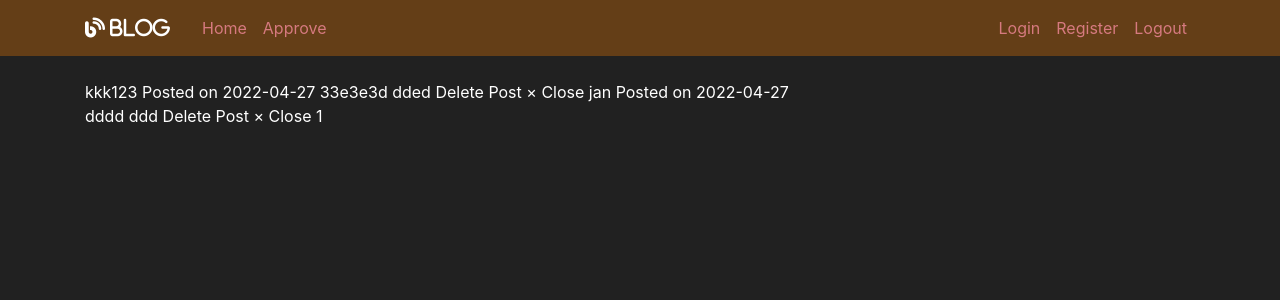
After one commit to janabdullahi/blog, a Flask app: page /approvals in a window 1280 px wide. The commit adds this page. Shown: the top 300 px of the page. Run offline with Flask 2, Linux system fonts and the light colour scheme; data comes from the database, SQL or seed files in the repository; both versions use the stored data as it was after the commit; some libraries are stand-ins or nearby versions.

```diff
--- a/flaskblog/routes.py
+++ b/flaskblog/routes.py
@@ -1,10 +1,10 @@
 import os
 import secrets
 from PIL import Image
-from flask import render_template, url_for, flash, redirect, request
+from flask import render_template, url_for, flash, redirect, request,abort
 from flaskblog import app, db, bcrypt
 from flaskblog.forms import RegistrationForm, LoginForm, UpdateAccountForm,PostForm
-from flaskblog.models import User, Post
+from flaskblog.models import User, Post,PostLike
 from flask_login import login_user, current_user, logout_user, login_required
 
 
@@ -45,10 +45,14 @@ def login():
         user = User.query.filter_by(email=form.email.data).first()
         if user and bcrypt.check_password_hash(user.password, form.password.data):
             login_user(user, remember=form.remember.data)
+             #role
+            if user.role == 3:
+                return redirect(url_for('home'))
+
             next_page = request.args.get('next')
             return redirect(next_page) if next_page else redirect(url_for('home'))
         else:
-            flash('Login Unsuccessful. Please check email and password', 'danger')
+            flash('Unsuccessful Login . Please enter valid email and password', 'danger')
     return render_template('login.html', title='Login', form=form)
 
 
@@ -104,6 +108,83 @@ def new_post():
         post=Post(title=form.title.data,content=form.content.data,author=current_user)
         db.session.add(post)
         db.session.commit()
-        flash('Your post has been created!', 'success')
+        flash('Your post has been created successfully!', 'success')
         return redirect(url_for('home'))
-    return render_template('create_post.html', title='New Post',form=form)
+    return render_template('create_post.html', title='New Post',
+    form=form,legend="Creating The New Post")
+
+@app.route("/post/<int:post_id>")
+def post(post_id):
+    post = Post.query.get_or_404(post_id)
+    return render_template('post.html', title=post.title, post=post)
+
+
+
+@app.route("/post/<int:post_id>/update", methods=['GET', 'POST'])
+@login_required
+def update_post(post_id):
+    post = Post.query.get_or_404(post_id)
+    if post.author != current_user:
+        abort(403)
+    form = PostForm()
+    if form.validate_on_submit():
+        post.title = form.title.data
+        post.content = form.content.data
+        db.session.commit()
+        flash(' updated!', 'success')
+        return redirect(url_for('post', post_id=post.id))
+    elif request.method == 'GET':
+        form.title.data = post.title
+        form.content.data = post.content
+    return render_template('create_post.html', title='Update Post',
+                           form=form, legend='Update Post')
+
+
+
+@app.route("/post/<int:post_id>/delete", methods=['POST'])
+@login_required
+def delete_post(post_id):
+    post = Post.query.get_or_404(post_id)
+    if current_user.id==4:
+        db.session.delete(post)
+        db.session.commit()
+        flash('deleted!', 'success')
+        return redirect(url_for('home'))
+    if post.author != current_user:
+        abort(403)
+    db.session.delete(post)
+    db.session.commit()
+    flash('deleted!', 'success')
+    return redirect(url_for('home'))
+
+
+@app.route('/like/<int:post_id>/<action>')
+@login_required
+def like_action(post_id, action):
+    post = Post.query.filter_by(id=post_id).first_or_404()
+    if action == 'like':
+        current_user.like_post(post)
+        db.session.commit()
+    if action == 'unlike':
+        current_user.unlike_post(post)
+        db.session.commit()
+    return redirect(request.referrer)
+
+
+@app.route("/approvals")
+def approvals():
+    page = request.args.get('page', 1, type=int)
+    posts = Post.query.filter_by(is_approved=False).order_by(Post.date_posted.desc()).paginate(page=page, per_page=5)
+
+    return render_template('approvals_posts.html', posts=posts)
+
+
+@app.route("/post/<int:post_id>/approve", methods=['GET', 'POST'])
+@login_required
+def approve_post(post_id):
+    post = Post.query.get_or_404(post_id)
+    post.is_approved = True
+    db.session.commit()
+    flash('Post has been approved!', 'success')
+
+    return redirect(url_for('approvals'))
--- a/flaskblog/static/main.css
+++ b/flaskblog/static/main.css
@@ -11,7 +11,9 @@ body {
   .bg-steel {
     background-color: hsla(30, 100%, 50%, .3);
   }
-
+  .likes-buttons{
+    border: none;
+  }
   .site-header .navbar-nav .nav-link {
     color: rgb(214, 122, 127);;
   }
--- /dev/null
+++ b/flaskblog/templates/approvals_posts.html
@@ -0,0 +1,18 @@
+{% extends "layout.html" %} {% block content %}
+{% if posts.items %}
+{% for post in posts.items %}
+
+{{ post.author.username }} Posted on {{ post.date_posted.strftime('%Y-%m-%d') }}
+{% if current_user.is_admin == True %}
+ Delete
+{% endif %}
+{{ post.title }}
+{{ post.content }}
+Delete Post
+×
+Close
+
+{% endfor %} {% else %}
+No post to approve...
+
+{% endif %} {% for page_num in posts.iter_pages( left_edge=1, right_edge=1, left_current=1, right_current=2 ) %} {% if page_num %} {% if posts.page == page_num %} {{ page_num }} {% else %} {{ page_num }} {% endif %} {% else %} ... {% endif %} {% endfor %} {% endblock %}
--- a/flaskblog/templates/create_post.html
+++ b/flaskblog/templates/create_post.html
@@ -4,7 +4,7 @@
     <form method="POST" action="">
         {{ form.hidden_tag() }}
         <fieldset class="form-group">
-            <legend class="border-bottom mb-4">Creating New Post</legend>
+            <legend class="border-bottom mb-4">{{ legend }}</legend>
             <div class="form-group">
                 {{ form.title.label(class="form-control-label") }}
                 {% if form.title.errors %}
--- a/flaskblog/templates/home.html
+++ b/flaskblog/templates/home.html
@@ -5,7 +5,8 @@
 
           <div class="media-body">
 
-            <h2><a class="article-title" href="#">{{ post.title }}
+            <h2><a class="article-title"
+              href="{{url_for('post',post_id=post.id)}}">{{ post.title }}
               <small class="text-muted">{{ post.date_posted.strftime('%d/%m/%y') }}</small>
             </a></h2>
 
--- a/flaskblog/templates/layout.html
+++ b/flaskblog/templates/layout.html
@@ -1,3 +1,4 @@
+<!DOCTYPE html>
 <html>
 <head>
     <!-- Required meta tags -->
@@ -6,7 +7,10 @@
 
     <!-- Bootstrap CSS -->
     <link rel="stylesheet" href="https://maxcdn.bootstrapcdn.com/bootstrap/4.0.0/css/bootstrap.min.css" integrity="sha384-Gn5384xqQ1aoWXA+058RXPxPg6fy4IWvTNh0E263XmFcJlSAwiGgFAW/dAiS6JXm" crossorigin="anonymous">
-
+  <script
+    src="https://kit.fontawesome.com/999ca2bb93.js"
+    crossorigin="anonymous"
+  ></script>
     <link rel="stylesheet" type="text/css" href="{{ url_for('static', filename='main.css') }}">
 
     {% if title %}
@@ -19,24 +23,25 @@
     <header class="site-header">
       <nav class="navbar navbar-expand-md navbar-dark bg-steel fixed-top">
         <div class="container">
-          <a class="navbar-brand mr-4" href="/">Flask Blog</a>
+          <a class="navbar-brand mr-4" href="/"> <i class="fas fa-blog"> Blog </i></a>
           <button class="navbar-toggler" type="button" data-toggle="collapse" data-target="#navbarToggle" aria-controls="navbarToggle" aria-expanded="false" aria-label="Toggle navigation">
             <span class="navbar-toggler-icon"></span>
           </button>
           <div class="collapse navbar-collapse" id="navbarToggle">
             <div class="navbar-nav mr-auto">
               <a class="nav-item nav-link" href="{{ url_for('home') }}">Home</a>
-              <a class="nav-item nav-link" href="{{ url_for('about') }}">About</a>
+             <a class="nav-item nav-link" href="{{ url_for('approvals') }}">Approve</a>
             </div>
             <!-- Navbar Right Side -->
             <div class="navbar-nav">
-              {% if current_user.is_authenticated %}
+              {% if current_user.is_authenticated  and (current_user.role==1 or current_user.role==2) %}
                 <a class="nav-item nav-link" href="{{ url_for('new_post') }}">New Post</a>
                 <a class="nav-item nav-link" href="{{ url_for('account') }}">Account</a>
                 <a class="nav-item nav-link" href="{{ url_for('logout') }}">Logout</a>
               {% else %}
                 <a class="nav-item nav-link" href="{{ url_for('login') }}">Login</a>
                 <a class="nav-item nav-link" href="{{ url_for('register') }}">Register</a>
+                <a class="nav-item nav-link" href="{{ url_for('logout') }}">Logout</a>
               {% endif %}
             </div>
           </div>
@@ -57,7 +62,6 @@
           {% endwith %}
           {% block content %}{% endblock %}
         </div>
-
      </div>
     </main>
 
@@ -68,7 +72,6 @@
     <script src="https://cdnjs.cloudflare.com/ajax/libs/popper.js/1.12.9/umd/popper.min.js" integrity="sha384-ApNbgh9B+Y1QKtv3Rn7W3mgPxhU9K/ScQsAP7hUibX39j7fakFPskvXusvfa0b4Q" crossorigin="anonymous"></script>
     <script src="https://maxcdn.bootstrapcdn.com/bootstrap/4.0.0/js/bootstrap.min.js" integrity="sha384-JZR6Spejh4U02d8jOt6vLEHfe/JQGiRRSQQxSfFWpi1MquVdAyjUar5+76PVCmYl" crossorigin="anonymous"></script>
 </body>
-
 <style>
   body {
     background-color: #212121;
```
Also changed, not shown: flaskblog/forms.py (+6 -14 lines), flaskblog/models.py (+30 -1 lines), flaskblog/templates/post.html (+69 -0 lines), flaskblog/site.db, flaskblog/static/profile_pics/2f0bb4cfd8a5587a.png (added), flaskblog/static/profile_pics/71169996a9c06430.png (added), flaskblog/static/profile_pics/945362903dcb9b5a.png (added), flaskblog/static/profile_pics/c408e86b37fb7f1d.png (added), 2 other files. Lines whose indentation alone changed are shown as unchanged.
